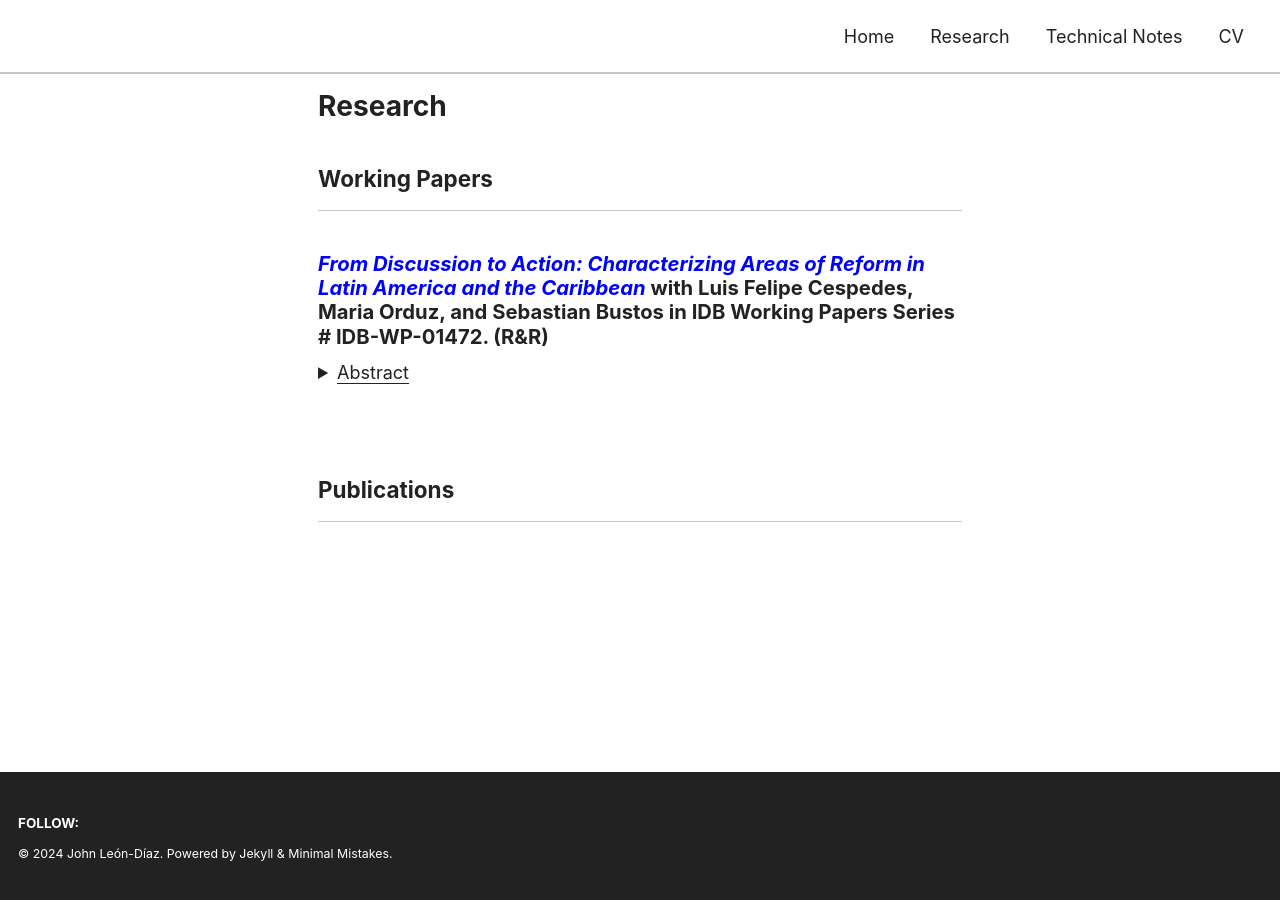
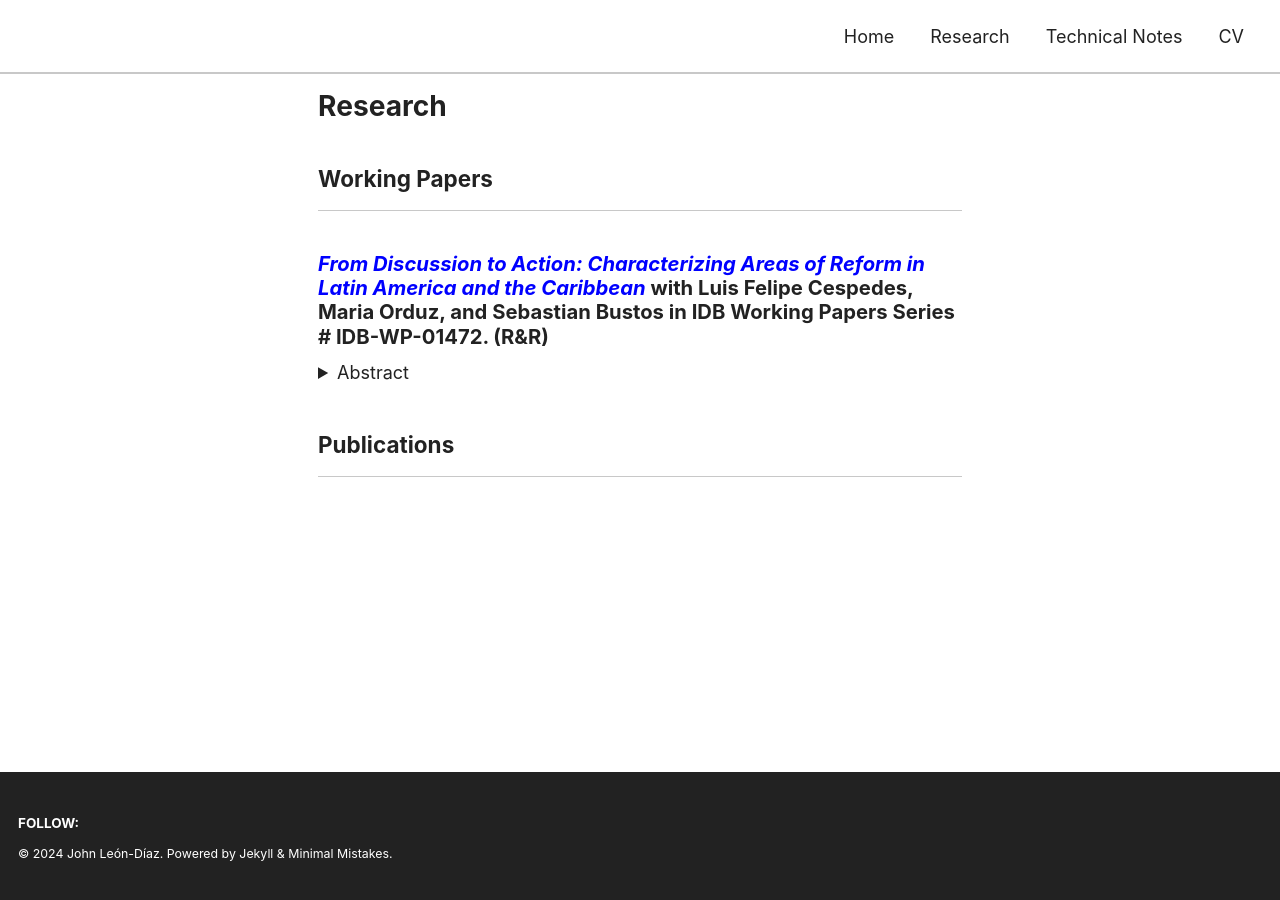
Before and after one commit to jleondia/jleondia.github.io, a Jekyll site: the page built from _pages/research.md, in a window 1280 px wide. Built offline with Jekyll 4.4.1, drawn with Linux system fonts in a browser that asks for light colours; cached includes are drawn as plain includes.

Commit message:
Update research.md

```diff
--- a/_pages/research.md
+++ b/_pages/research.md
@@ -13,11 +13,10 @@ comments: false
 ### [*From Discussion to Action: Characterizing Areas of Reform in Latin America and the Caribbean*](https://publications.iadb.org/en/discussion-action-characterizing-areas-reform-latin-america-and-caribbean) with Luis Felipe Cespedes, Maria Orduz, and Sebastian Bustos in IDB Working Papers Series # IDB-WP-01472. (R&R)
 
 <details>
-    <summary><u>Abstract</u></summary><p>
+  <summary>Abstract</summary>
   Structural reforms modify the institutional and regulatory framework to foster economic growth and improve welfare. While initially linked to economic liberalization, the concept has expanded to encompass a more
  comprehensive array of sector-specific interventions. However, the increased level of detail in these reforms presents significant challenges in accurately identifying the specific type of reform implemented by each country. In this study, we employ a comprehensive analysis of the policy discussions in Article IV Staff Reports of the International Monetary Fund to shed light on the dynamic nature of reforms and unveil regional disparities in reform priorities. The findings demonstrate a notable shift in Latin American and the Caribbean countries, where there is a growing emphasis on reforms that prioritize transparency, enhance institutional quality, advance education and healthcare systems, and strengthen safety nets.
-</p>
-</details> <br>
+</details>
 
 
 ## Publications <!-- New line here... -->
```
